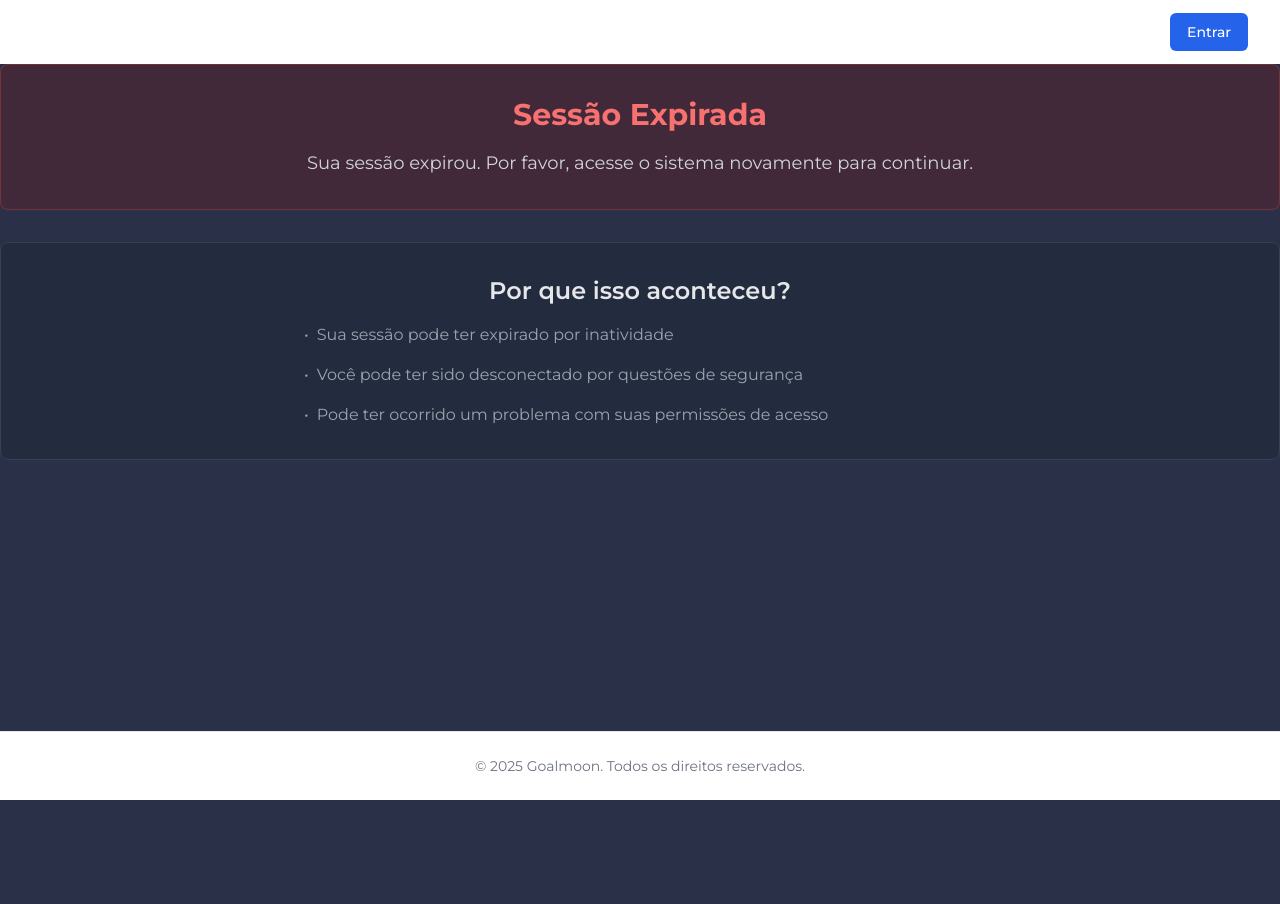
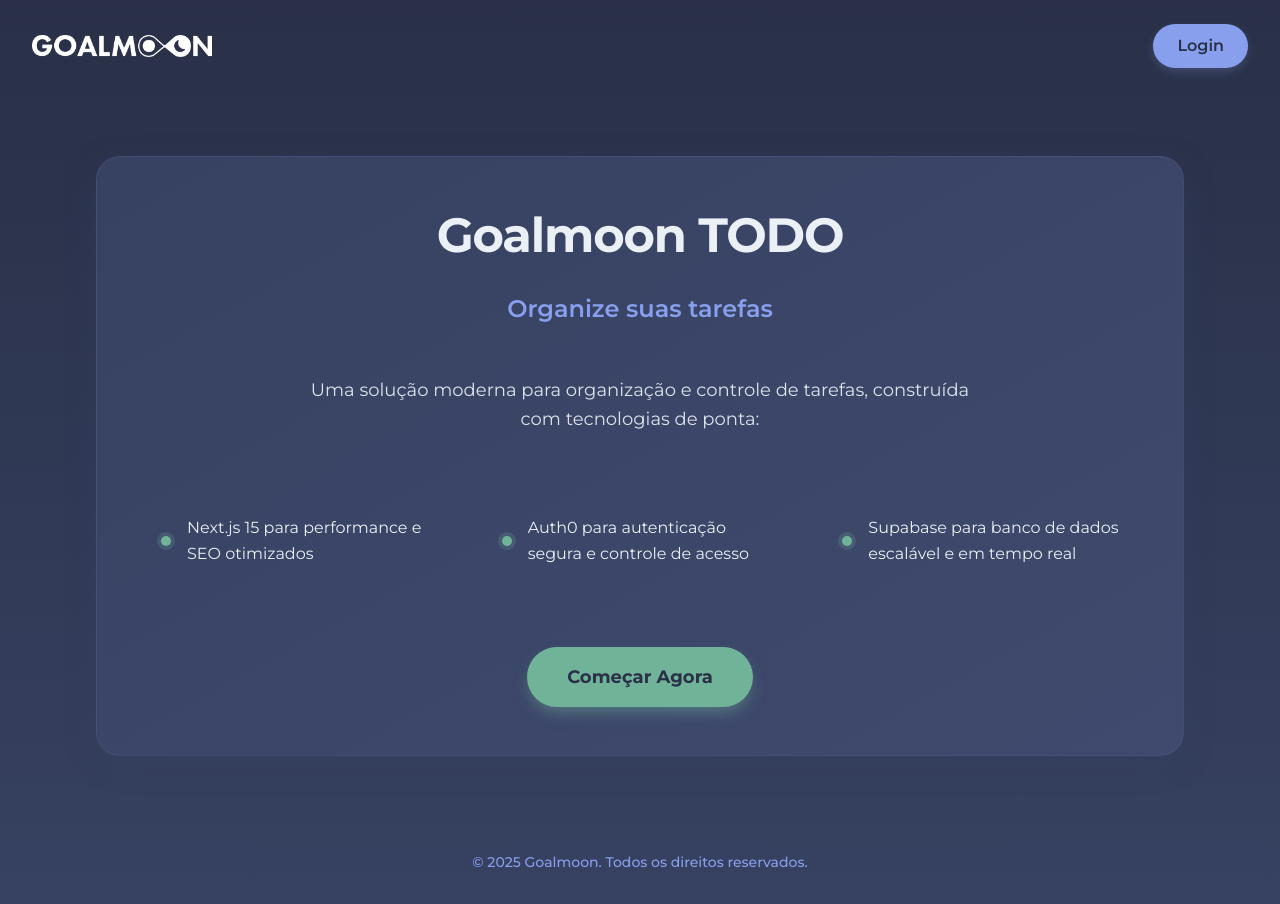
Before and after one commit to almmello/gm-supabase-auth0-rbac, a Next.js app: page /public/session-expired in a window 1280 px wide. Before the commit the page ends 800 px from the top, so only its background shows below. Built offline with nearby package versions, Linux system fonts and the light colour scheme.

Commit message:
melhorias na identidade visual

```diff
--- a/components/layouts/BaseLayout.js
+++ b/components/layouts/BaseLayout.js
@@ -4,8 +4,8 @@ export default function BaseLayout({ children }) {
   return (
     <>
       <Head>
-        <title>Goalmoon Todo</title>
-        <meta name="description" content="Goalmoon Todo - Gerenciador de tarefas" />
+        <title>Goalmoon TODO</title>
+        <meta name="description" content="Goalmoon TODO - Gerenciador de tarefas" />
         <link rel="icon" href="/favicon.ico" />
         {/* Preload da imagem do logo */}
         <link
--- a/components/layouts/PublicLayout.js
+++ b/components/layouts/PublicLayout.js
@@ -1,51 +1,64 @@
 import Link from 'next/link';
 import Image from 'next/image';
-import BaseLayout from './BaseLayout';
 
 export default function PublicLayout({ children }) {
   return (
-    <BaseLayout>
-      <div className="min-h-screen flex flex-col">
-        {/* Cabeçalho */}
-        <header className="bg-white shadow-sm">
-          <div className="max-w-7xl mx-auto px-4 sm:px-6 lg:px-8">
-            <div className="flex justify-between items-center h-16">
-              <div className="flex-shrink-0">
+    <div className="landing-container">
+      <nav className="landing-nav">
         <Image
           src="/images/goalmoon-logo.png"
-                  alt="Goalmoon"
-                  width={120}
+          alt="Goalmoon Logo"
+          width={180}
           height={40}
-                  className="h-8 w-auto"
           priority
+          className="landing-logo"
         />
+        <Link href="/api/auth/login" className="landing-nav-button">
+          Login
+        </Link>
+      </nav>
+
+      <main className="landing-hero">
+        <div className="landing-content">
+          <h1 className="landing-title">
+            Goalmoon TODO
+          </h1>
+          <h2 className="landing-subtitle">
+            Organize suas tarefas
+          </h2>
+          <p className="landing-description">
+            Uma solução moderna para organização e controle de tarefas,
+            construída com tecnologias de ponta:
+          </p>
+          <div className="landing-features">
+            <div className="landing-feature">
+              <span className="feature-dot" />
+              <span className="feature-text">
+                Next.js 15 para performance e SEO otimizados
+              </span>
             </div>
-              <div>
-                <Link
-                  href="/api/auth/login"
-                  className="inline-flex items-center px-4 py-2 border border-transparent text-sm font-medium rounded-md text-white bg-blue-600 hover:bg-blue-700 focus:outline-none focus:ring-2 focus:ring-offset-2 focus:ring-blue-500"
-                >
-                  Entrar
+            <div className="landing-feature">
+              <span className="feature-dot" />
+              <span className="feature-text">
+                Auth0 para autenticação segura e controle de acesso
+              </span>
+            </div>
+            <div className="landing-feature">
+              <span className="feature-dot" />
+              <span className="feature-text">
+                Supabase para banco de dados escalável e em tempo real
+              </span>
+            </div>
+          </div>
+          <Link href="/api/auth/login" className="landing-cta">
+            Começar Agora
           </Link>
         </div>
-            </div>
-          </div>
-        </header>
-
-        {/* Conteúdo Principal */}
-        <main className="flex-grow">
-          {children}
       </main>
 
-        {/* Rodapé */}
-        <footer className="bg-white border-t">
-          <div className="max-w-7xl mx-auto py-6 px-4 sm:px-6 lg:px-8">
-            <p className="text-center text-sm text-gray-500">
-              © 2025 Goalmoon. Todos os direitos reservados.
-            </p>
-          </div>
+      <footer className="landing-footer">
+        <p>&copy; {new Date().getFullYear()} Goalmoon. Todos os direitos reservados.</p>
       </footer>
     </div>
-    </BaseLayout>
   );
 }
--- a/components/todos/TodoForm.js
+++ b/components/todos/TodoForm.js
@@ -22,7 +22,7 @@ export default function TodoForm({ onSubmit }) {
           className="todo-input"
           autoComplete="off"
         />
-        <button type="submit" className="todo-button">
+        <button type="submit" className="action-button button-primary">
           Adicionar
         </button>
       </div>
--- a/pages/public/session-expired.js
+++ b/pages/public/session-expired.js
@@ -1,38 +1,42 @@
 import PublicLayout from '../../components/layouts/PublicLayout';
+import Link from 'next/link';
 
 export default function SessionExpiredPage() {
   return (
     <PublicLayout>
-      <div className="text-center space-y-6">
-        <div className="bg-red-900/30 border border-red-500/30 rounded-lg p-8 mb-8">
-          <h1 className="text-3xl font-bold text-red-400 mb-4">
+      <main className="bg-deep-navy rounded-2xl p-8 border border-blue-gray/30 shadow-md space-y-6">
+        <div className="space-y-4">
+          <h2 className="text-mint text-lg font-bold">
             Sessão Expirada
-          </h1>
-          <p className="text-gray-300 text-lg">
-            Sua sessão expirou. Por favor, acesse o sistema novamente para continuar.
+          </h2>
+          <p className="text-gray-lighter text-sm leading-relaxed">
+            Sua sessão expirou por um dos seguintes motivos:
           </p>
-        </div>
-
-        <div className="bg-gray-800/50 border border-gray-700 rounded-lg p-8">
-          <h2 className="text-2xl font-semibold text-gray-200 mb-4">
-            Por que isso aconteceu?
-          </h2>
-          <ul className="text-gray-400 text-left space-y-4 max-w-2xl mx-auto">
-            <li className="flex items-start">
-              <span className="mr-2">•</span>
-              <span>Sua sessão pode ter expirado por inatividade</span>
+          <ul className="space-y-2 text-sm text-gray-light">
+            <li className="flex items-center gap-2">
+              <span className="w-2 h-2 rounded-full bg-mint"></span>
+              Inatividade por tempo prolongado
             </li>
-            <li className="flex items-start">
-              <span className="mr-2">•</span>
-              <span>Você pode ter sido desconectado por questões de segurança</span>
+            <li className="flex items-center gap-2">
+              <span className="w-2 h-2 rounded-full bg-mint"></span>
+              Desconexão por motivos de segurança
             </li>
-            <li className="flex items-start">
-              <span className="mr-2">•</span>
-              <span>Pode ter ocorrido um problema com suas permissões de acesso</span>
+            <li className="flex items-center gap-2">
+              <span className="w-2 h-2 rounded-full bg-mint"></span>
+              Alterações nas permissões de acesso
             </li>
           </ul>
+
+          <div className="mt-8 flex justify-center">
+            <Link
+              href="/api/auth/login"
+              className="logout-link"
+            >
+              Fazer Login Novamente
+            </Link>
+          </div>
         </div>
-      </div>
+      </main>
     </PublicLayout>
   );
 }
--- a/styles/globals.css
+++ b/styles/globals.css
@@ -5,156 +5,237 @@
 @tailwind utilities;
 
 @layer base {
-  :root {
-    /* Cores Primárias */
-    --color-deep-navy: #374161;
-    --color-dark-slate: #293047;
-    --color-blue-light: #6374AD;
-    --color-blue-lighter: #879FED;
-    --color-blue-gray: #3F4A6E;
-
-    /* Cores Secundárias */
-    --color-mint: #71b399;
-    --color-gray-light: #dbe2ea;
-    --color-gray-lighter: #eaf0f5;
-    --color-cream: #E6E0D3;
-    --color-cream-light: #E2DBCD;
-
-    /* Cores Terrosas */
-    --color-burgundy: #562632;
-    --color-brown: #856968;
-    --color-cream-dark: #FCF7E4;
-    --color-dark-brown: #29212C;
-    --color-navy: #192639;
-
-    /* Cores de Texto */
-    --color-text-primary: #293047;
-    --color-text-secondary: #374161;
-    --color-text-light: #dbe2ea;
-  }
-
   body {
-    @apply bg-[#293047] text-[#eaf0f5] font-['Montserrat'];
+    @apply bg-[#293047] text-[#eaf0f5] font-montserrat;
   }
 
   h1, h2, h3, h4, h5, h6 {
-    @apply font-['Montserrat'] font-bold;
+    @apply font-montserrat font-bold;
   }
 }
 
 @layer components {
-  /* Container Principal */
-  .main-container {
-    @apply min-h-screen bg-[#293047] py-8 px-4;
+  /* Landing Page */
+  .landing-container {
+    @apply min-h-screen bg-gradient-to-b from-[#293047] to-[#374161] flex flex-col;
   }
 
-  .content-wrapper {
-    @apply max-w-3xl mx-auto space-y-6;
+  .landing-nav {
+    @apply w-full py-6 px-8 flex justify-between items-center;
   }
 
-  /* Header */
-  .header-container {
-    @apply space-y-6;
+  .landing-logo {
+    @apply w-[180px] h-auto;
   }
 
-  .logo-container {
-    @apply flex justify-start mb-6 px-2;
+  .landing-nav-button {
+    @apply bg-[#879FED] text-[#293047] px-6 py-2.5 rounded-full
+           font-semibold transition-all duration-200
+           hover:bg-[#6374AD] hover:text-white
+           shadow-[0_4px_12px_-2px_rgba(135,159,237,0.3)]
+           hover:shadow-[0_6px_16px_-4px_rgba(99,116,173,0.4)];
   }
 
-  .header {
-    @apply flex items-center justify-between bg-[#374161] rounded-2xl p-5
-           border border-[#3F4A6E]/30 shadow-md;
+  .landing-hero {
+    @apply flex-1 flex flex-col items-center justify-center px-8 py-16 max-w-6xl mx-auto;
   }
 
-  .user-info {
-    @apply flex items-center gap-3;
+  .landing-content {
+    @apply w-full bg-gradient-to-br from-[#374161] to-[#3F4A6E]
+           rounded-3xl border border-[#6374AD]/20
+           shadow-[0_8px_32px_-8px_rgba(55,65,97,0.5)]
+           p-12;
   }
 
-  .user-name {
-    @apply text-[#eaf0f5] font-semibold text-sm;
+  .landing-title {
+    @apply text-5xl font-bold text-[#eaf0f5] mb-6 text-center
+           leading-tight tracking-tight;
   }
 
-  .logout-link {
-    @apply bg-[#879FED] text-[#293047] hover:bg-[#6374AD] hover:text-white
-           transition-colors duration-200 text-sm font-semibold
-           px-5 py-2 rounded-full shadow-sm hover:shadow-md;
+  .landing-subtitle {
+    @apply text-2xl font-semibold text-[#879FED] mb-12 text-center
+           leading-relaxed;
   }
 
-  /* Formulário */
+  .landing-description {
+    @apply text-[#dbe2ea] text-lg mb-16 text-center max-w-2xl mx-auto
+           leading-relaxed;
+  }
+
+  .landing-features {
+    @apply grid grid-cols-1 md:grid-cols-3 gap-8 mb-16;
+  }
+
+  .landing-feature {
+    @apply flex items-center gap-4 p-4;
+  }
+
+  .feature-dot {
+    @apply w-2.5 h-2.5 rounded-full bg-[#71b399] flex-shrink-0
+           ring-4 ring-[#71b399]/20;
+  }
+
+  .feature-text {
+    @apply text-[#eaf0f5] text-base leading-relaxed;
+  }
+
+  .landing-cta {
+    @apply bg-[#71b399] text-[#293047]
+           px-10 py-4 rounded-full font-bold text-lg
+           transition-all duration-200
+           hover:bg-[#879FED] hover:text-[#293047]
+           transform hover:scale-105
+           shadow-[0_8px_16px_-4px_rgba(113,179,153,0.5)]
+           hover:shadow-[0_12px_24px_-6px_rgba(135,159,237,0.5)]
+           mx-auto block w-fit;
+  }
+
+  .landing-footer {
+    @apply py-8 text-center text-[#879FED] text-sm font-medium;
+  }
+
+  /* Dashboard */
+  .dashboard-container {
+    @apply min-h-screen bg-gradient-to-b from-[#293047] to-[#374161];
+  }
+
+  .dashboard-header {
+    @apply bg-gradient-to-r from-[#374161] to-[#3F4A6E]
+           border-b border-[#6374AD]/20 mb-12
+           shadow-[0_4px_16px_-4px_rgba(55,65,97,0.3)];
+  }
+
+  .header-content {
+    @apply max-w-7xl mx-auto px-8 py-4
+           grid grid-cols-3 items-center;
+  }
+
+  .header-left {
+    @apply flex items-center;
+  }
+
+  .header-brand {
+    @apply flex items-center gap-4;
+  }
+
+  .header-center {
+    @apply flex justify-center items-center;
+  }
+
+  .header-title {
+    @apply text-2xl font-bold text-[#eaf0f5]
+           tracking-tight;
+  }
+
+  .header-right {
+    @apply flex items-center gap-4 justify-end;
+  }
+
+  .user-badge {
+    @apply px-5 py-2 rounded-full text-sm font-semibold
+           shadow-[0_2px_8px_-2px_rgba(55,65,97,0.3)]
+           border border-transparent transition-all duration-200;
+  }
+
+  .badge-admin {
+    @apply bg-[#71b399] text-[#293047]
+           hover:border-[#71b399]/50;
+  }
+
+  .badge-user {
+    @apply bg-[#879FED] text-[#293047]
+           hover:border-[#879FED]/50;
+  }
+
+  .dashboard-content {
+    @apply max-w-4xl mx-auto px-8;
+  }
+
   .todo-form {
-    @apply bg-[#374161] rounded-2xl p-5
-           border border-[#3F4A6E]/30 shadow-md;
+    @apply bg-gradient-to-br from-[#374161] to-[#3F4A6E]
+           rounded-2xl p-6 mb-8
+           border border-[#6374AD]/20
+           shadow-[0_8px_32px_-8px_rgba(55,65,97,0.5)];
   }
 
   .todo-input-wrapper {
-    @apply flex gap-3;
+    @apply flex gap-4;
   }
 
   .todo-input {
-    @apply flex-1 bg-[#3F4A6E] rounded-full px-5 py-2.5
-           text-[#eaf0f5] placeholder-[#6374AD] text-sm
+    @apply flex-1 bg-[#3F4A6E]/80 rounded-full px-6 py-3
+           text-[#eaf0f5] placeholder-[#6374AD]/70
            border-2 border-[#6374AD]/20
-           focus:outline-none focus:border-[#71b399]
+           focus:border-[#71b399] focus:bg-[#3F4A6E]
+           shadow-[inset_0_2px_4px_rgba(0,0,0,0.1)]
            transition-all duration-200;
   }
 
-  .todo-button {
-    @apply bg-[#71b399] text-[#293047] hover:bg-[#879FED] hover:text-[#293047]
-           transition-colors duration-200 text-sm font-semibold
-           px-6 py-2.5 rounded-full shadow-sm hover:shadow-md;
-  }
-
-  /* Lista de Tarefas */
   .todo-list {
     @apply space-y-3;
   }
 
   .todo-item {
-    @apply bg-[#374161] rounded-2xl p-5
-           border border-[#3F4A6E]/30 shadow-md
-           hover:border-[#6374AD]/50 transition-all duration-200;
+    @apply bg-gradient-to-br from-[#374161] to-[#3F4A6E]/90
+           rounded-2xl p-4
+           border border-[#6374AD]/20
+           shadow-[0_4px_16px_-4px_rgba(55,65,97,0.2)]
+           hover:shadow-[0_8px_24px_-6px_rgba(55,65,97,0.3)]
+           hover:border-[#6374AD]/30
+           transition-all duration-200
+           flex items-center justify-between;
   }
 
   .todo-content {
-    @apply text-[#eaf0f5] text-sm font-medium flex-1;
+    @apply text-[#eaf0f5] text-base leading-relaxed
+           px-2 flex-1;
   }
 
   .todo-actions {
-    @apply flex items-center gap-3;
+    @apply flex items-center gap-3 justify-end;
   }
 
-  .todo-edit-button {
-    @apply bg-[#879FED] text-[#293047] hover:bg-[#6374AD] hover:text-white
-           transition-colors duration-200 text-sm font-semibold
-           px-5 py-2 rounded-full shadow-sm hover:shadow-md;
+  .action-button {
+    @apply px-4 py-1.5 rounded-full text-sm font-medium
+           transition-all duration-200
+           shadow-sm hover:shadow-md;
   }
 
-  .todo-delete-button {
-    @apply bg-[#E2DBCD] text-[#562632] hover:bg-[#562632] hover:text-white
-           transition-colors duration-200 text-sm font-semibold
-           px-5 py-2 rounded-full shadow-sm hover:shadow-md;
+  .button-primary {
+    @apply bg-[#71b399] text-[#293047]
+           hover:bg-[#71b399]/90
+           shadow-[0_4px_12px_-2px_rgba(113,179,153,0.3)]
+           hover:shadow-[0_6px_16px_-4px_rgba(113,179,153,0.4)];
   }
 
-  .todo-empty-message {
-    @apply text-center py-8 text-[#6374AD] text-sm font-medium italic;
+  .button-secondary {
+    @apply bg-[#879FED] text-[#293047]
+           hover:bg-[#6374AD] hover:text-white
+           shadow-[0_4px_12px_-2px_rgba(135,159,237,0.3)]
+           hover:shadow-[0_6px_16px_-4px_rgba(99,116,173,0.4)];
   }
 
-  /* Badges */
-  .role-badge {
-    @apply px-4 py-1.5 rounded-full text-xs font-semibold shadow-sm;
+  .button-danger {
+    @apply bg-[#E2DBCD] text-[#562632]
+           hover:bg-[#562632] hover:text-white
+           shadow-[0_4px_12px_-2px_rgba(226,219,205,0.3)]
+           hover:shadow-[0_6px_16px_-4px_rgba(86,38,50,0.4)];
   }
 
-  .role-badge-admin {
-    @apply bg-[#71b399] text-[#293047];
+  .todo-empty {
+    @apply text-center py-16 text-[#6374AD]/70 text-lg italic
+           bg-[#3F4A6E]/20 rounded-2xl border border-[#6374AD]/10;
   }
 
-  .role-badge-user {
-    @apply bg-[#879FED] text-[#293047];
+  .loading-spinner {
+    @apply animate-spin rounded-full
+           border-4 border-[#3F4A6E]/30 border-t-[#71b399]
+           h-12 w-12
+           shadow-[0_4px_12px_-2px_rgba(113,179,153,0.2)];
   }
 
-  /* Loading */
-  .loading-spinner {
-    @apply animate-spin rounded-full border-4 border-[#3F4A6E]
-           border-t-[#71b399] h-8 w-8;
+  .dashboard-footer {
+    @apply py-6 text-center text-[#6374AD] text-sm font-medium
+           border-t border-[#6374AD]/20 mt-8;
   }
 }
```
Also changed, not shown: components/todos/TodoList.js (+6 -6 lines), pages/_document.js (+5 -2 lines), pages/dashboard.js (+19 -21 lines), tailwind.config.mjs (+23 -2 lines). Lines whose indentation alone changed are shown as unchanged.
